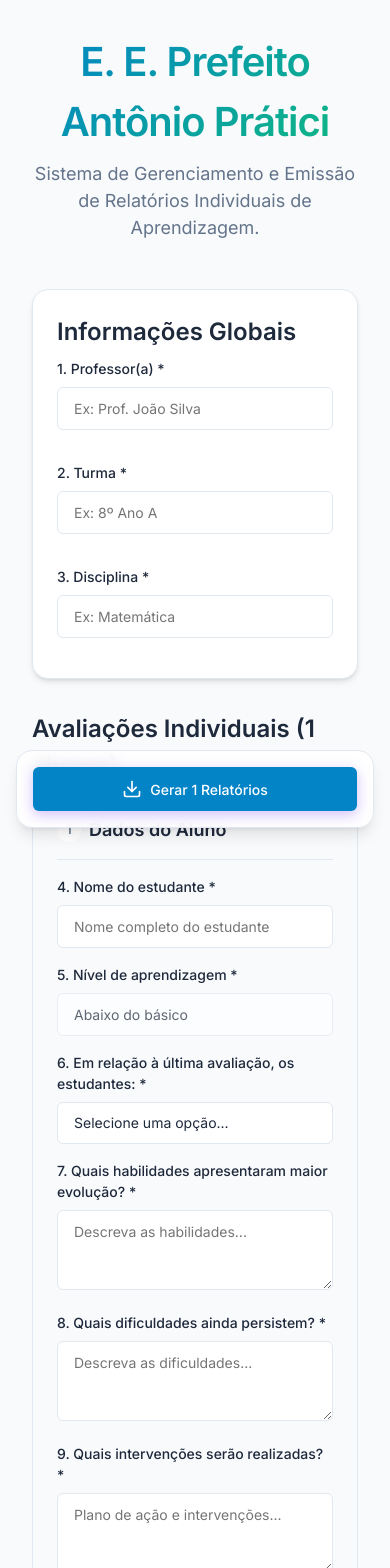
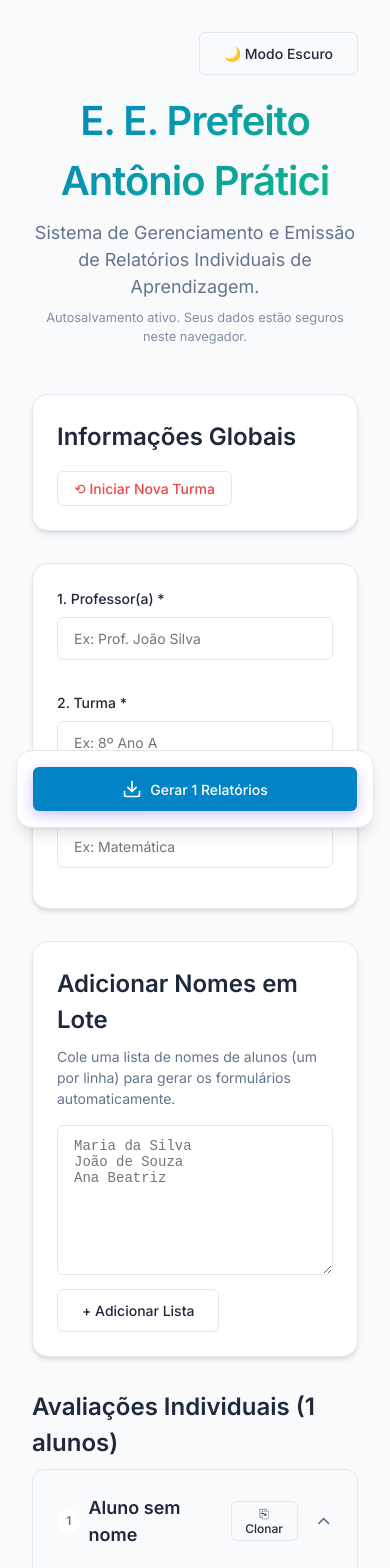
Before and after one commit to gustavo-vsouza/PreencherForms, a React (Vite) app: page / in a window 390 px wide. Shown: the top 1568 px of the page. Built offline with nearby package versions, Linux system fonts and the light colour scheme.

Commit message:
feat: add global stylesheet with responsive layout and theme support

```diff
--- a/src/App.tsx
+++ b/src/App.tsx
@@ -1,4 +1,4 @@
-import { useState } from 'react';
+import { useState, useEffect } from 'react';
 import './index.css';
 
 interface GlobalInfo {
@@ -16,6 +16,7 @@ interface Student {
   difficulties: string;
   interventions: string;
   observations: string;
+  isExpanded?: boolean;
 }
 
 const PROGRESS_OPTIONS = [
@@ -41,16 +42,52 @@ function App() {
       skills: '',
       difficulties: '',
       interventions: '',
-      observations: ''
+      observations: '',
+      isExpanded: true
     }
   ]);
+
+  const [bulkNames, setBulkNames] = useState('');
+  const [isDarkMode, setIsDarkMode] = useState(false);
+
+  // Load from local storage on mount
+  useEffect(() => {
+    const savedGlobal = localStorage.getItem('globalInfo');
+    if (savedGlobal) setGlobalInfo(JSON.parse(savedGlobal));
+
+    const savedStudents = localStorage.getItem('students');
+    if (savedStudents) setStudents(JSON.parse(savedStudents));
+
+    const savedTheme = localStorage.getItem('theme');
+    if (savedTheme === 'dark') {
+      setIsDarkMode(true);
+      document.documentElement.setAttribute('data-theme', 'dark');
+    }
+  }, []);
+
+  // Save to local storage on change
+  useEffect(() => {
+    localStorage.setItem('globalInfo', JSON.stringify(globalInfo));
+    localStorage.setItem('students', JSON.stringify(students));
+  }, [globalInfo, students]);
+
+  const toggleTheme = () => {
+    setIsDarkMode(!isDarkMode);
+    if (!isDarkMode) {
+      document.documentElement.setAttribute('data-theme', 'dark');
+      localStorage.setItem('theme', 'dark');
+    } else {
+      document.documentElement.removeAttribute('data-theme');
+      localStorage.setItem('theme', 'light');
+    }
+  };
 
   const handleGlobalChange = (e: React.ChangeEvent<HTMLInputElement>) => {
     const { name, value } = e.target;
     setGlobalInfo(prev => ({ ...prev, [name]: value }));
   };
 
-  const handleStudentChange = (id: string, field: keyof Student, value: string) => {
+  const handleStudentChange = (id: string, field: keyof Student, value: string | boolean) => {
     setStudents(prev => prev.map(student =>
       student.id === id ? { ...student, [field]: value } : student
     ));
@@ -67,30 +104,88 @@ function App() {
         skills: '',
         difficulties: '',
         interventions: '',
-        observations: ''
+        observations: '',
+        isExpanded: true
       }
     ]);
   };
 
-  const removeStudent = (id: string) => {
+  const removeStudent = (id: string, e: React.MouseEvent) => {
+    e.stopPropagation();
     if (students.length > 1) {
       setStudents(prev => prev.filter(s => s.id !== id));
     }
   };
 
+  const duplicateStudent = (student: Student, e: React.MouseEvent) => {
+    e.stopPropagation();
+    const newStudent = { ...student, id: crypto.randomUUID(), name: student.name + ' (Cópia)', isExpanded: true };
+    setStudents(prev => [...prev, newStudent]);
+  };
+
+  const toggleStudentExpansion = (id: string) => {
+    setStudents(prev => prev.map(s => s.id === id ? { ...s, isExpanded: !s.isExpanded } : s));
+  };
+
+  const handleBulkAdd = () => {
+    const names = bulkNames.split('\n').map(n => n.trim()).filter(n => n.length > 0);
+    if (names.length === 0) return;
+
+    const newStudents = names.map(name => ({
+      id: crypto.randomUUID(),
+      name,
+      level: 'Abaixo do básico',
+      progress: '',
+      skills: '',
+      difficulties: '',
+      interventions: '',
+      observations: '',
+      isExpanded: false
+    }));
+
+    if (students.length === 1 && students[0].name === '' && students[0].progress === '') {
+      setStudents(newStudents);
+    } else {
+      setStudents(prev => [...prev, ...newStudents]);
+    }
+    setBulkNames('');
+  };
+
+  const startNewClass = () => {
+    if (confirm('Isso apagará todos os alunos e informações da turma. O nome do professor será mantido. Tem certeza?')) {
+      setGlobalInfo(prev => ({ ...prev, classRoom: '', subject: '' }));
+      setStudents([{
+        id: crypto.randomUUID(),
+        name: '',
+        level: 'Abaixo do básico',
+        progress: '',
+        skills: '',
+        difficulties: '',
+        interventions: '',
+        observations: '',
+        isExpanded: true
+      }]);
+    }
+  };
+
+  const handleKeyDown = (e: React.KeyboardEvent, index: number, field: string) => {
+    if (e.key === 'Tab' && index === students.length - 1 && field === 'observations') {
+      e.preventDefault();
+      addStudent();
+    }
+  };
+
 
   const validateForm = (): boolean => {
-    // Check global
     if (!globalInfo.teacherName.trim() || !globalInfo.classRoom.trim() || !globalInfo.subject.trim()) {
       alert("Por favor, preencha todos os dados globais (Professor, Turma, Disciplina).");
       return false;
     }
 
-    // Check students
     for (let i = 0; i < students.length; i++) {
       const s = students[i];
       if (!s.name.trim() || !s.progress || !s.skills.trim() || !s.difficulties.trim() || !s.interventions.trim() || !s.observations.trim()) {
-        alert(`Por favor, preencha todos os campos obrigatórios do aluno ${i + 1}.`);
+        alert(`Por favor, preencha todos os campos obrigatórios do aluno ${i + 1} (${s.name || 'Sem nome'}).`);
         return false;
       }
     }
@@ -111,7 +206,6 @@ function App() {
       const pageWidth = 210;
       const contentWidth = pageWidth - margin * 2;
 
-      // Helper function to check page boundaries and add new page if needed
       const checkPageBreak = (neededHeight: number) => {
         if (y + neededHeight > 280) {
           doc.addPage();
@@ -236,13 +330,28 @@ function App() {
 
   return (
     <div className="container">
+      <div style={{ display: 'flex', justifyContent: 'flex-end', paddingBottom: '1rem' }}>
+        <button className="btn btn-outline" onClick={toggleTheme}>
+          {isDarkMode ? '☀️ Modo Claro' : '🌙 Modo Escuro'}
+        </button>
+      </div>
+
       <header className="header">
         <h1>E. E. Prefeito Antônio Prátici</h1>
         <p>Sistema de Gerenciamento e Emissão de Relatórios Individuais de Aprendizagem.</p>
+        <p style={{ fontSize: '0.8rem', marginTop: '0.5rem', opacity: 0.8 }}>Autosalvamento ativo. Seus dados estão seguros neste navegador.</p>
       </header>
 
+      <section className="section-panel" style={{ display: 'flex', justifyContent: 'space-between', alignItems: 'center', flexWrap: 'wrap', gap: '1rem' }}>
+        <div>
+          <h2 style={{ marginBottom: 0 }}>Informações Globais</h2>
+        </div>
+        <button className="btn btn-danger" onClick={startNewClass}>
+          ⟲ Iniciar Nova Turma
+        </button>
+      </section>
+
       <section className="section-panel">
-        <h2>Informações Globais</h2>
         <div className="form-row">
           <div className="form-group">
             <label htmlFor="teacherName">1. Professor(a) *</label>
@@ -280,26 +389,55 @@ function App() {
         </div>
       </section>
 
+      <section className="section-panel">
+        <h2>Adicionar Nomes em Lote</h2>
+        <p style={{ fontSize: '0.875rem', marginBottom: '1rem' }}>Cole uma lista de nomes de alunos (um por linha) para gerar os formulários automaticamente.</p>
+        <textarea
+          className="bulk-add-textarea"
+          placeholder="Maria da Silva&#10;João de Souza&#10;Ana Beatriz"
+          value={bulkNames}
+          onChange={(e) => setBulkNames(e.target.value)}
+        />
+        <button className="btn btn-outline" style={{ marginTop: '0.5rem' }} onClick={handleBulkAdd}>
+          + Adicionar Lista
+        </button>
+      </section>
+
       <section>
         <h2>Avaliações Individuais ({students.length} alunos)</h2>
         {students.map((student, index) => (
-          <div key={student.id} className="student-card">
-            <div className="student-card-header">
+          <div key={student.id} className={`student-card ${student.isExpanded ? '' : 'collapsed'}`}>
+            <div className="student-card-header" onClick={() => toggleStudentExpansion(student.id)}>
               <h3>
                 <span className="student-card-number">{index + 1}</span>
-                Dados do Aluno
+                {student.name || 'Aluno sem nome'}
               </h3>
+              <div className="actions-group">
+                <button
+                  className="btn btn-outline"
+                  style={{ padding: '0.25rem 0.5rem', fontSize: '0.75rem' }}
+                  onClick={(e) => duplicateStudent(student, e)}
+                  title="Duplicar informações para um novo aluno"
+                >
+                  ⎘ Clonar
+                </button>
                 {students.length > 1 && (
                   <button
                     className="btn btn-danger"
-                  onClick={() => removeStudent(student.id)}
+                    style={{ padding: '0.25rem 0.5rem', fontSize: '0.75rem' }}
+                    onClick={(e) => removeStudent(student.id, e)}
                     title="Remover aluno"
                   >
                     ✕ Remover
                   </button>
                 )}
+                <svg className="accordion-icon" width="20" height="20" viewBox="0 0 24 24" fill="none" stroke="currentColor" strokeWidth="2" strokeLinecap="round" strokeLinejoin="round">
+                  <polyline points="6 9 12 15 18 9"></polyline>
+                </svg>
+              </div>
             </div>
 
+            <div className="student-card-body">
               <div className="form-group">
                 <label>4. Nome do estudante *</label>
                 <input
@@ -374,10 +512,12 @@ function App() {
               <div className="form-group">
                 <label>10. Observações *</label>
                 <textarea
-                placeholder="Observações adicionais..."
+                  placeholder="Observações adicionais... (Pressione TAB ao final para adicionar novo aluno)"
                   value={student.observations}
                   onChange={(e) => handleStudentChange(student.id, 'observations', e.target.value)}
+                  onKeyDown={(e) => handleKeyDown(e, index, 'observations')}
                 />
+              </div>
             </div>
           </div>
         ))}
--- a/src/index.css
+++ b/src/index.css
@@ -26,6 +26,30 @@
   --shadow-sm: 0 1px 2px 0 rgb(0 0 0 / 0.05);
   --shadow-md: 0 4px 6px -1px rgb(0 0 0 / 0.1), 0 2px 4px -2px rgb(0 0 0 / 0.1);
   --shadow-lg: 0 10px 15px -3px rgb(0 0 0 / 0.1), 0 4px 6px -4px rgb(0 0 0 / 0.1);
+
+  --bg-glass: rgba(255, 255, 255, 0.9);
+}
+
+[data-theme="dark"] {
+  --bg-main: #0f172a;
+  --bg-card: #1e293b;
+  --bg-card-hover: #334155;
+  --bg-input: #1e293b;
+
+  --text-main: #f8fafc;
+  --text-muted: #94a3b8;
+
+  --border-color: #334155;
+
+  --accent-primary: #38bdf8; /* Light blue for dark mode */
+  --accent-hover: #0ea5e9;
+  --accent-secondary: #34d399; /* Light green for dark mode */
+
+  --bg-glass: rgba(30, 41, 59, 0.9);
+
+  --shadow-sm: 0 1px 2px 0 rgb(0 0 0 / 0.3);
+  --shadow-md: 0 4px 6px -1px rgb(0 0 0 / 0.4), 0 2px 4px -2px rgb(0 0 0 / 0.4);
+  --shadow-lg: 0 10px 15px -3px rgb(0 0 0 / 0.4), 0 4px 6px -4px rgb(0 0 0 / 0.4);
 }
 
 * {
@@ -265,7 +289,7 @@ textarea {
   justify-content: center;
   gap: 1rem;
   padding: 1rem;
-  background: rgba(255, 255, 255, 0.9);
+  background: var(--bg-glass);
   backdrop-filter: blur(8px);
   border: 1px solid var(--border-color);
   border-radius: var(--radius-lg);
@@ -303,3 +327,54 @@ textarea {
     right: 1rem;
   }
 }
+
+/* Accordion and new components */
+.student-card.collapsed .student-card-body {
+  display: none;
+}
+
+.student-card-header {
+  cursor: pointer;
+  padding: 1.5rem;
+  margin: -1.5rem -1.5rem 1rem -1.5rem;
+  transition: background-color 0.2s;
+  border-radius: var(--radius-md) var(--radius-md) 0 0;
+}
+
+.student-card.collapsed .student-card-header {
+  margin-bottom: -1.5rem;
+  border-bottom: none;
+  border-radius: var(--radius-md);
+}
+
+.student-card-header:hover {
+  background-color: var(--bg-card-hover);
+}
+
+.accordion-icon {
+  margin-left: 0.5rem;
+  transition: transform 0.2s;
+  color: var(--text-muted);
+}
+
+.student-card:not(.collapsed) .accordion-icon {
+  transform: rotate(180deg);
+}
+
+.actions-group {
+  display: flex;
+  gap: 0.5rem;
+  align-items: center;
+}
+
+.header-actions {
+  display: flex;
+  justify-content: center;
+  gap: 1rem;
+  margin-top: 1rem;
+}
+
+.bulk-add-textarea {
+  font-family: monospace;
+  min-height: 150px;
+}
```
Lines whose indentation alone changed are shown as unchanged.
